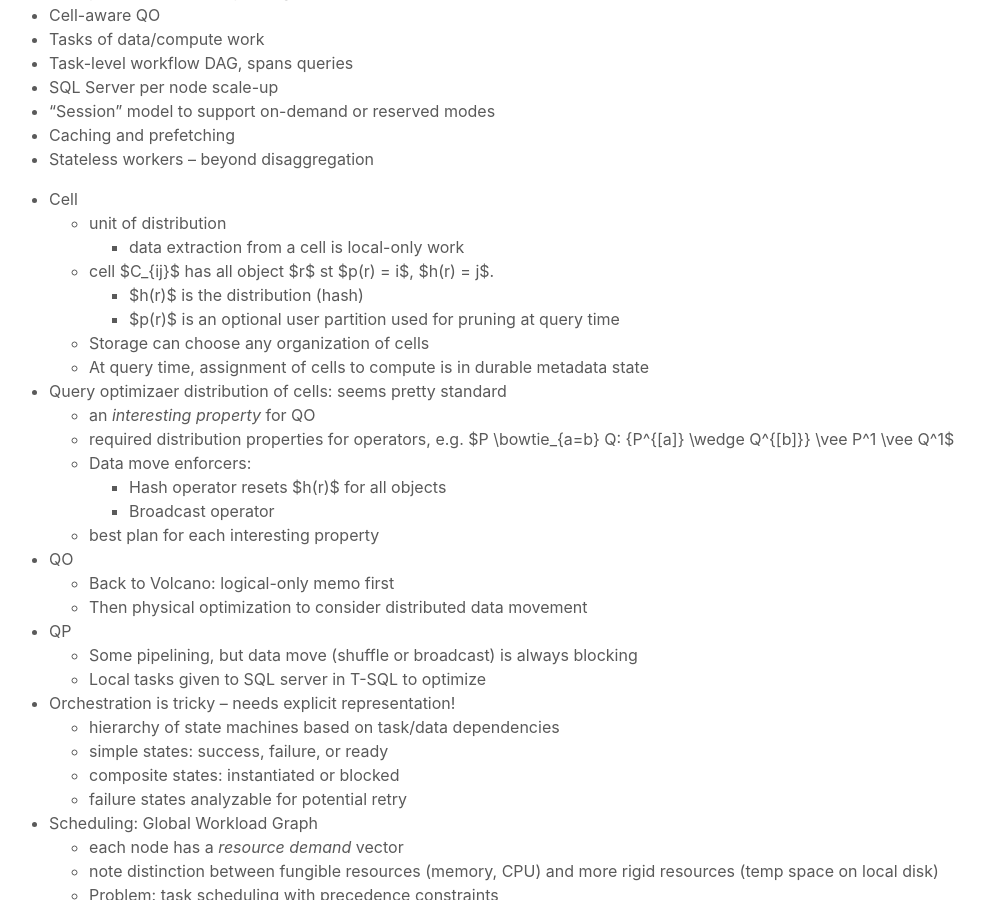
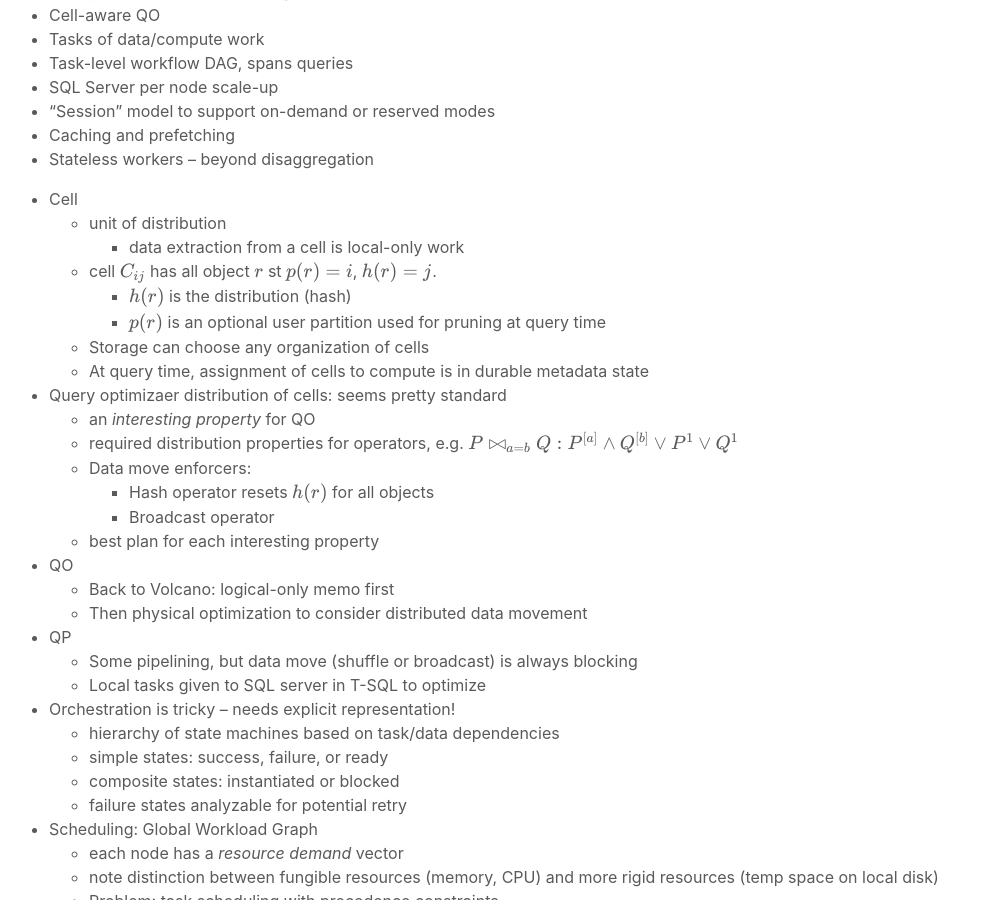
Before and after one commit to jhellerstein/cs286-sp24, a Jekyll site: the page built from Lecture 22 Cloud Data Warehousing.md, in a window 1280 px wide and 900 px high, scrolled down 1660 px. Shown: the whole window, without its empty margins (76-1061 px from the left). Built offline with Jekyll 4.4.1, drawn with Linux system fonts in a browser that asks for light colours; nearby versions of some CDN libraries; our own code applies the rules of GitHub Pages for plain Markdown files; part of the change alters nothing that is shown.

Commit message:
Update head.html for katex autoload

```diff
--- a/_includes/head.html
+++ b/_includes/head.html
@@ -27,14 +27,25 @@
 <script src="https://cdnjs.cloudflare.com/ajax/libs/popper.js/1.12.9/umd/popper.min.js" integrity="sha384-ApNbgh9B+Y1QKtv3Rn7W3mgPxhU9K/ScQsAP7hUibX39j7fakFPskvXusvfa0b4Q" crossorigin="anonymous"></script>
 
 <!-- KaTeX -->
-    <link rel="stylesheet" href="https://cdn.jsdelivr.net/npm/katex@0.16.10/dist/katex.min.css" integrity="sha384-wcIxkf4k558AjM3Yz3BBFQUbk/zgIYC2R0QpeeYb+TwlBVMrlgLqwRjRtGZiK7ww" crossorigin="anonymous">
-
-    <!-- The loading of KaTeX is deferred to speed up page rendering -->
-    <script defer src="https://cdn.jsdelivr.net/npm/katex@0.16.10/dist/katex.min.js" integrity="sha384-hIoBPJpTUs74ddyc4bFZSM1TVlQDA60VBbJS0oA934VSz82sBx1X7kSx2ATBDIyd" crossorigin="anonymous"></script>
-
-    <!-- To automatically render math in text elements, include the auto-render extension: -->
-    <script defer src="https://cdn.jsdelivr.net/npm/katex@0.16.10/dist/contrib/auto-render.min.js" integrity="sha384-43gviWU0YVjaDtb/GhzOouOXtZMP/7XUzwPTstBeZFe/+rCMvRwr4yROQP43s0Xk" crossorigin="anonymous"
-        onload="renderMathInElement(document.body);"></script>
+<link rel="stylesheet" href="https://cdn.jsdelivr.net/npm/katex@0.16.10/dist/katex.min.css" integrity="sha384-wcIxkf4k558AjM3Yz3BBFQUbk/zgIYC2R0QpeeYb+TwlBVMrlgLqwRjRtGZiK7ww" crossorigin="anonymous">
+<script defer src="https://cdn.jsdelivr.net/npm/katex@0.16.10/dist/katex.min.js" integrity="sha384-hIoBPJpTUs74ddyc4bFZSM1TVlQDA60VBbJS0oA934VSz82sBx1X7kSx2ATBDIyd" crossorigin="anonymous"></script>
+<script defer src="https://cdn.jsdelivr.net/npm/katex@0.16.10/dist/contrib/auto-render.min.js" integrity="sha384-43gviWU0YVjaDtb/GhzOouOXtZMP/7XUzwPTstBeZFe/+rCMvRwr4yROQP43s0Xk" crossorigin="anonymous"></script>
+<script>
+    document.addEventListener("DOMContentLoaded", function() {
+        renderMathInElement(document.body, {
+          // customised options
+          // • auto-render specific keys, e.g.:
+          delimiters: [
+              {left: '$$', right: '$$', display: true},
+              {left: '$', right: '$', display: false},
+              {left: '\\(', right: '\\)', display: false},
+              {left: '\\[', right: '\\]', display: true}
+          ],
+          // • rendering keys, e.g.:
+          throwOnError : false
+        });
+    });
+</script>
 
 
 <!--[if lt IE 9]>
```
